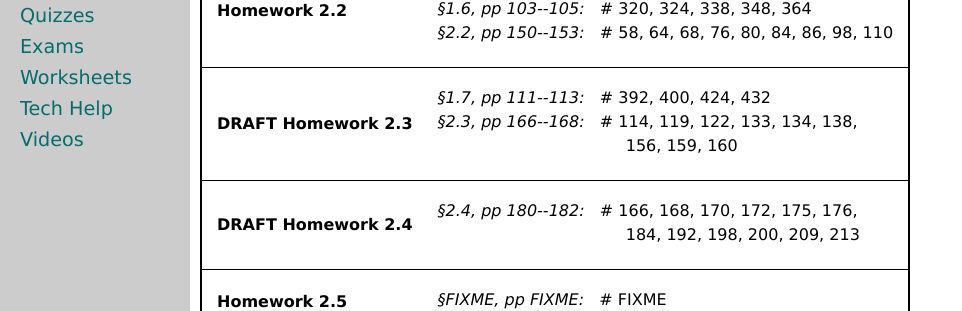
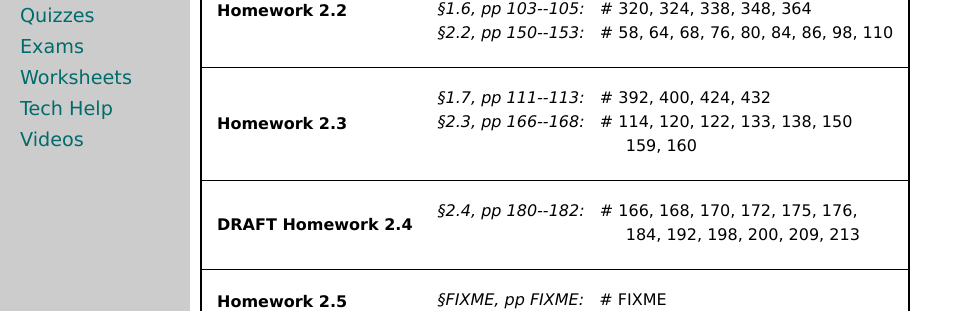
Before and after one commit to uaf-math/calc2, a Jekyll site: the page built from homework.md, in a window 1280 px wide and 900 px high, scrolled down 353 px. Shown: the part 148-459 px from the top of the window, without its empty margins (0-962 px from the left). Built offline with Jekyll 4.4.1, drawn with Linux system fonts in a browser that asks for light colours.

Commit message:
Update Homework 2.3 to what I want.

```diff
--- a/_data/homework.yml
+++ b/_data/homework.yml
@@ -25,15 +25,15 @@ homework:
   - section: 2.2
     pages: 150--153
     problems: 58, 64, 68, 76, 80, 84, 86, 98, 110
-- name: DRAFT Homework 2.3
+- name: Homework 2.3
   sections:
   - section: 1.7
     pages: 111--113
     problems: 392, 400, 424, 432
   - section: 2.3
     pages: 166--168
-    problems: 114, 119, 122, 133, 134, 138,
-    cont: 156, 159, 160
+    problems: 114, 120, 122, 133, 138, 150
+    cont: 159, 160
 - name: DRAFT Homework 2.4
   sections:
   - section: 2.4
```
